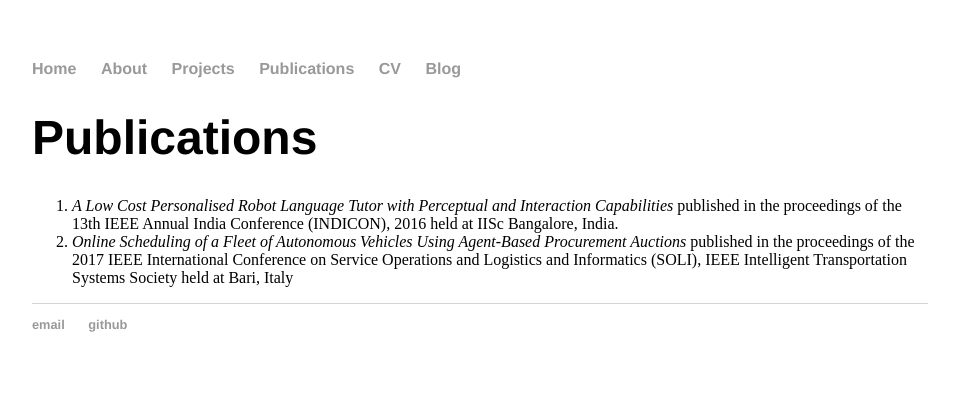
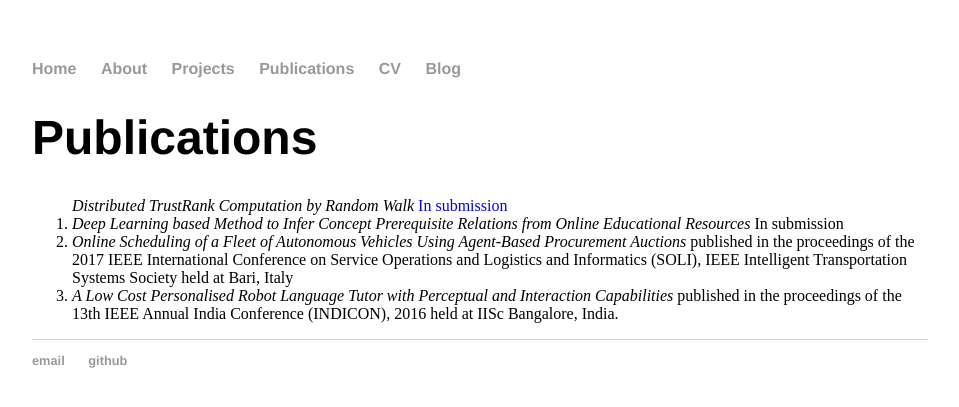
Before and after one commit to megh1241/megh1241.github.io, a Jekyll site: the page built from publications/index.html, in a window 1280 px wide. Shown: the top 407 px of the page, without its empty margins (160-1119 px from the left). Built offline with Jekyll 4.4.1, drawn with Linux system fonts in a browser that asks for light colours.

Commit message:
Update index.html

```diff
--- a/publications/index.html
+++ b/publications/index.html
@@ -5,14 +5,21 @@ title: Meghana Madhyastha
 <div class="blurb">
 	<h1>Publications</h1>
 
-<ol>
-    <li><i> A Low Cost Personalised Robot Language Tutor with Perceptual and Interaction
-              Capabilities</i> published in the proceedings of the 13th IEEE Annual
-	      India Conference (INDICON), 2016 held at IISc Bangalore, India.</li>
+<ol
+    <li><i> Distributed TrustRank Computation by Random Walk</i> <font color="blue">In submission</font></li>
+
+    <li><i>Deep Learning based Method to Infer Concept Prerequisite Relations from Online Educational Resources</i>
+	In submission</li>
+
     <li><i> Online Scheduling of a Fleet of Autonomous Vehicles Using Agent-Based Procurement Auctions</i>
 	published in the proceedings of the 2017 IEEE International
 	Conference on Service Operations and Logistics and Informatics (SOLI), IEEE Intelligent Transportation
 	Systems Society held at Bari, Italy </li>
+
+    <li><i> A Low Cost Personalised Robot Language Tutor with Perceptual and Interaction
+              Capabilities</i> published in the proceedings of the 13th IEEE Annual
+	      India Conference (INDICON), 2016 held at IISc Bangalore, India.</li>
+
 </ol>
 
 </div><!-- /.blurb -->
```
